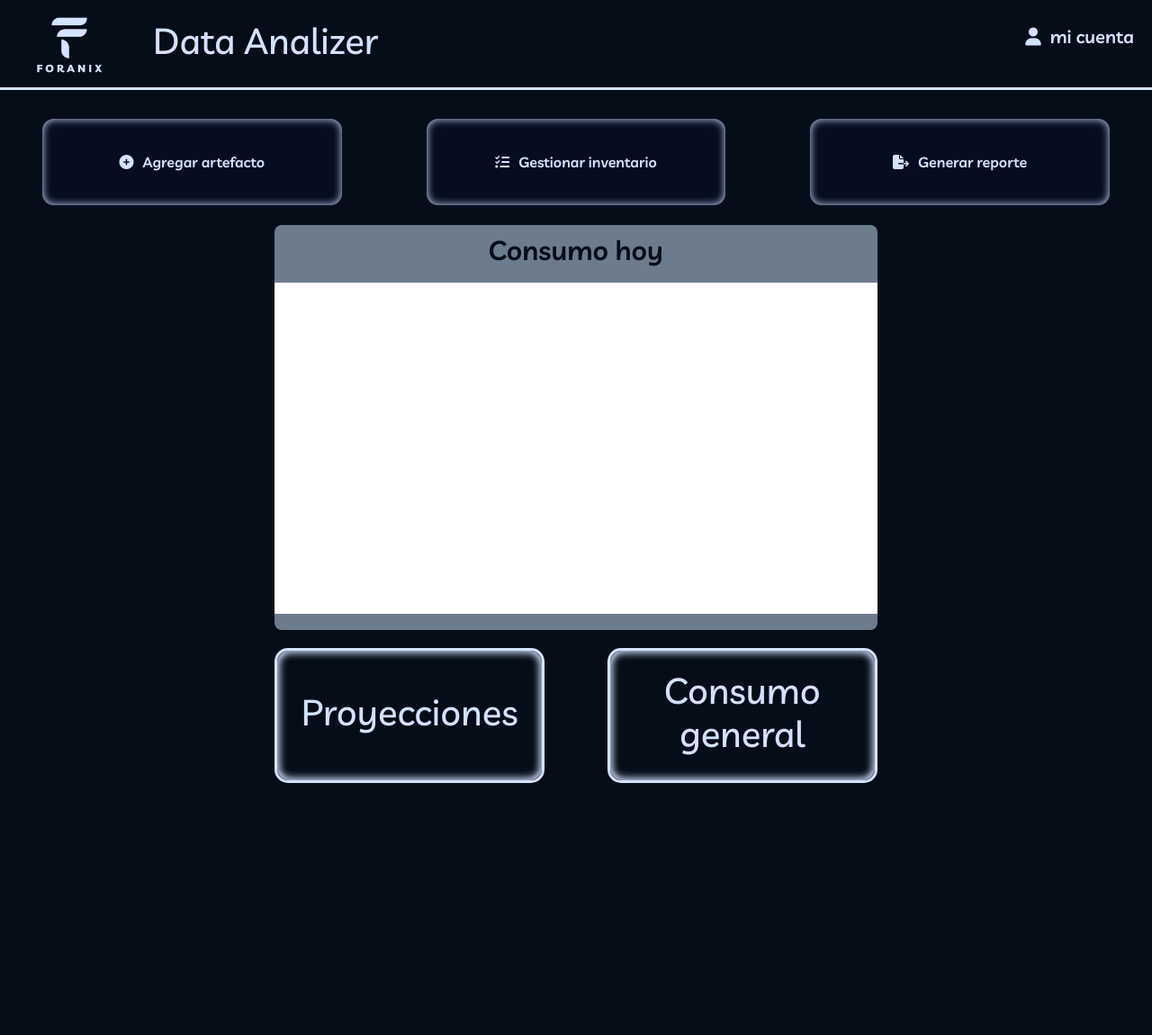
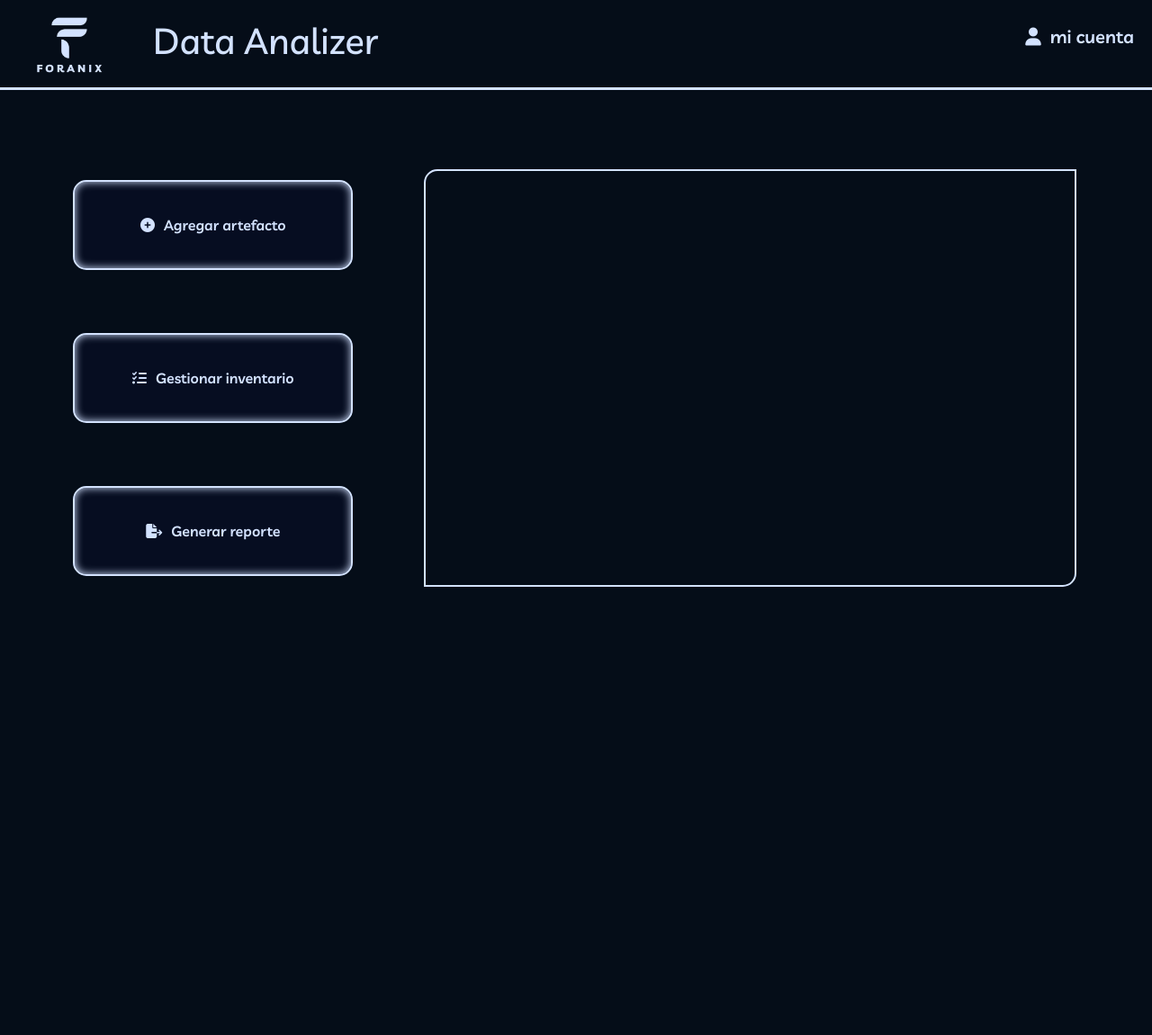
Before and after one commit to SantiagoTamayo2002/energy_page, a Django app: page /paginaUsuario/ in a window 1280 px wide. Shown: the whole page at 90% size. After the commit the page ends 652 px from the top, so only its background shows below. Run offline with Django 4.2, Linux system fonts and the light colour scheme; some libraries are stand-ins or nearby versions.

Commit message:
new interface, yes. again

```diff
--- a/PIS/energy/static/energy/css/pagina-USER.CSS
+++ b/PIS/energy/static/energy/css/pagina-USER.CSS
@@ -58,14 +58,39 @@
     margin-right: 10px;
 }
 
-.information{
-    margin-top: 20px;
+/*botones y grafica de consumo, pa no olvidarme*/
+
+.background{
     display: flex;
-    justify-content: space-between;
     width: 100%;
+    justify-content: center;
 }
 
-.information div{
+.box{
+    display: flex;
+    margin-top: 30px;
+    width: 90%;
+}
+
+.botones{
+    display: flex;
+    justify-content: center;
+    width: 30%;
+}
+
+.contenedor_botones{
+    width: 90%;
+    height: 100%;
+}
+
+.botones .contenedor_botones div{
+    width: 100%;
+    height: 100px;
+    border: 2px solid #d3e2ff;
+    margin: 70px 0;
+}
+
+.contenedor_botones div{
     display: flex;
     border: 2px solid #fafafa01;
     padding: 10px;
@@ -74,8 +99,6 @@
     text-align: center;
     color: #d3e2ff;
     font-weight: 600;
-    margin: 10px 45px;
-    margin-bottom: 20px;
     border-radius: 15px;
     align-items: center;
     justify-content: center;
@@ -83,124 +106,41 @@
     box-shadow: inset 0px 0px 10px 0 #d3e2ff;
 }
 
-.information div a{
+.contenedor_botones div a{
     text-decoration: none;
     color: #d3e2ff;
 }
 
-.information div i{
+.contenedor_botones div i{
     margin-right: 10px;
 }
 
-.information div a:hover{
+.contenedor_botones div a:hover{
     color: #1f5fdf;
     font-size: 18px;
     transition: 0.2s;
 }
 
-.container{
-    height: 900px;
-    justify-content: center;
-}
-
 .consumo_hoy{
-    display: block;
-    width: 60%;
-    text-align: center;
-    margin-top: 10px;
-    background-color: #6c7c8c;
-    color: #050d18;
-    height: 450px;
-    margin: 0 auto;
+    width: 70%;
+    height: 100%;
+    display: flex;
+    justify-content: end;
+    align-items: center;
     border-radius: 8px;
     contain: content;
 }
 
 .graficaProyeccion {
-    contain: content;
-    display: flex;
-    flex-direction: column;
-    justify-content: center;
-    align-items: center;
-    width: auto; /*  ancho de la pantalla */
-    height: 46vh; /* Altura ajustada automáticamente */
-    min-height: 350px;
-    background: #fff;
+    width: 90%;
+    height: 80%;
+    margin-right: 20px;
+    border: 2px solid #d3e2ff;
+    border-bottom-right-radius: 15px;
+    border-top-left-radius: 15px;
+    padding: 4px;
 }
 
-.consumo_hoy .titulo_grafica{
-    width: 100%;
-    height: 100%;
-}
-
-.consumo_hoy .titulo_grafica h2{
-    font-weight: 600;
-    font-size: 30px;
-    color: #050d18;
-    padding: 10px 0 ;
-}
-
-.consumo_hoy .titulo_grafica img{
-    width: 100%;
-    height: 100%;
-}
-.secondaries{
-    display: flex;
-    width: 60%;
-    margin: 20px auto;
-    justify-content: space-between;
-}
-
-.secondaries div{
-    display: flex;
-    border-radius: 15px;
-    width: 300px;
-    height: 150px;
-    color: #d3e2ff;
-    align-items: center;
-    justify-content: center;
-    font-family: Georgia, 'Times New Roman', Times, serif;
-    font-weight: 250;
-    box-shadow: inset 0px 0px 10px 0 #d3e2ff;
-}
-
-.secondaries div:hover{
-    color: #1f5fdf;
-    font-size: 18px;
-    transition: 0.2s;
-    background-image: url(../img/logo_casa.jpeg);
-    background-size: auto;
-}
-
-.proyecciones{
-    border: 3px solid #d3e2ff;
-    color: #050d18;
-    text-align: center;
-    background-size: cover;
-}
-
-.proyecciones .glass_effect{
-    width: 100%;
-    height: 100%;
-    backdrop-filter: blur(2.5px);
-    color: #d3e2ff;
-    font-weight: 600;
-}
-
-.consumo_general{
-    border: 3px solid #d3e2ff;
-    color: #d3e2ff;
-    text-align: center;
-    background-size: cover;
-}
-
-.consumo_general .glass_effect{
-    width: 100%;
-    height: 100%;
-    backdrop-filter: blur(2.5px);
-    color: #d3e2ff;
-    font-weight: 600;
-}
 
 @media screen and (max-width: 780px) {
     .information div{
--- a/PIS/energy/templates/energy/home/paginaUsuario.html
+++ b/PIS/energy/templates/energy/home/paginaUsuario.html
@@ -62,39 +62,23 @@
             </ul>
         </div>
     </div>
-    <div class="information">
-        <div>
+    <div class="background">
+        <div class="box">
+            <div class="botones">
+                <div class="contenedor_botones">
+                    <div class="loco_1">
                         <a href="{% url 'artefacto' %}"><i class="fa-solid fa-circle-plus" style="color: #d3e2ff;"></i>Agregar artefacto</a>
                     </div>
-        <div>
+                    <div class="loco_2">
                         <a href="{% url 'inventario' %}"><i class="fa-solid fa-list-check" style="color: #d3e2ff;"></i>Gestionar inventario</a>
                     </div>
-        <div>
+                    <div class="loco_3">
                         <a href="{% url 'informe' %}"><i class="fa-solid fa-file-export" style="color: #d2e2ff;"></i>Generar reporte</a>
                     </div>
                 </div>
-    <div class="container">
+            </div>
             <div class="consumo_hoy">
-            <div class="titulo_grafica">
-                <h2>Consumo hoy</h2>
-                <div >
-                    <div id="graficoConsumoActual" class="graficaProyeccion"></div>
-                </div>
-            </div>
-        </div>
-        <div class="secondaries">
-            <div class="proyecciones">
-                <div class="glass_effect">
-                    <h1>
-                        Proyecciones
-                    </h1>
-                </div>
-            </div>
-            <div class="consumo_general">
-                <div class="glass_effect">
-                    <h1>
-                        Consumo general
-                    </h1>
+                <div id="graficoConsumoActual" class="graficaProyeccion">
                 </div>
             </div>
         </div>
```
Lines whose indentation alone changed are shown as unchanged.
